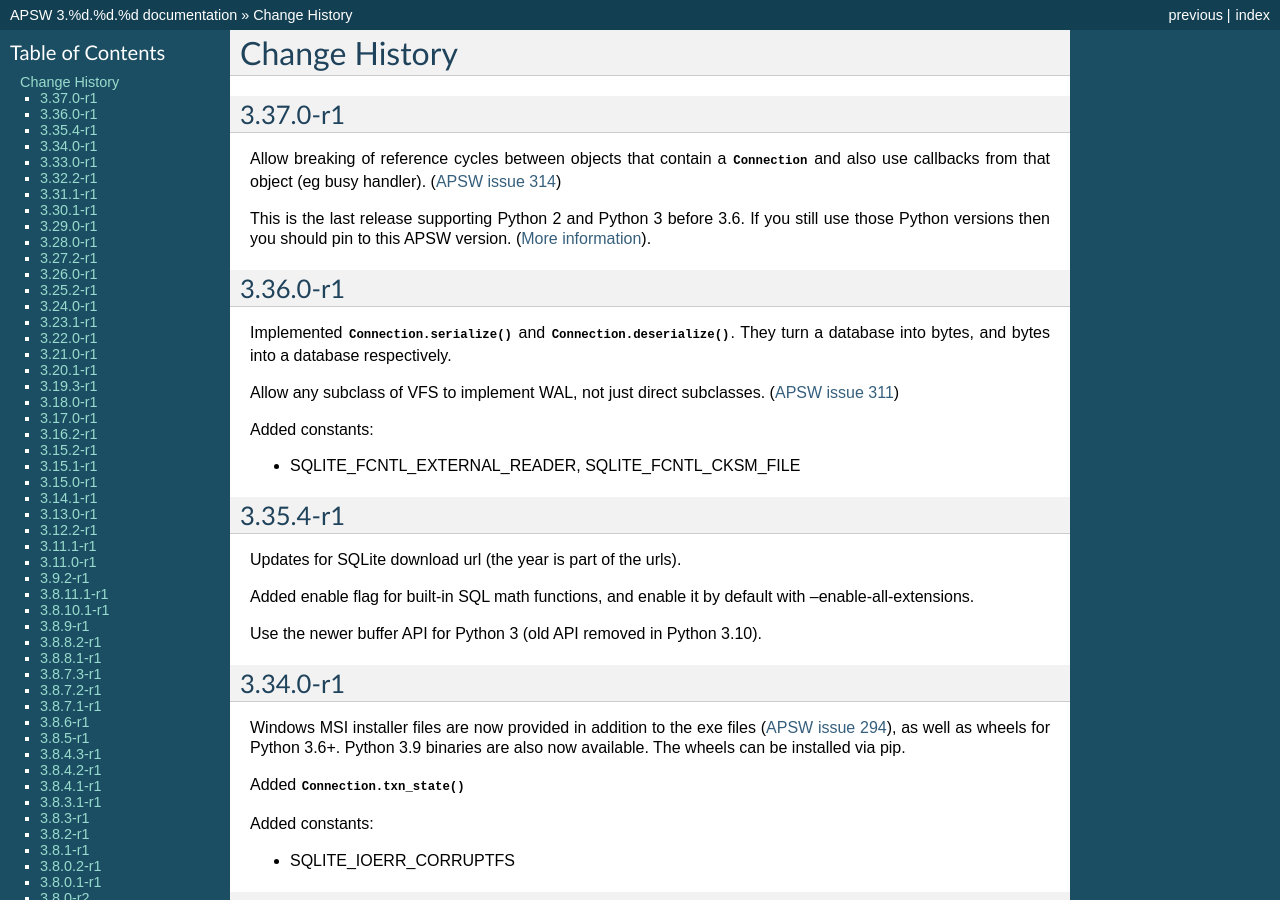
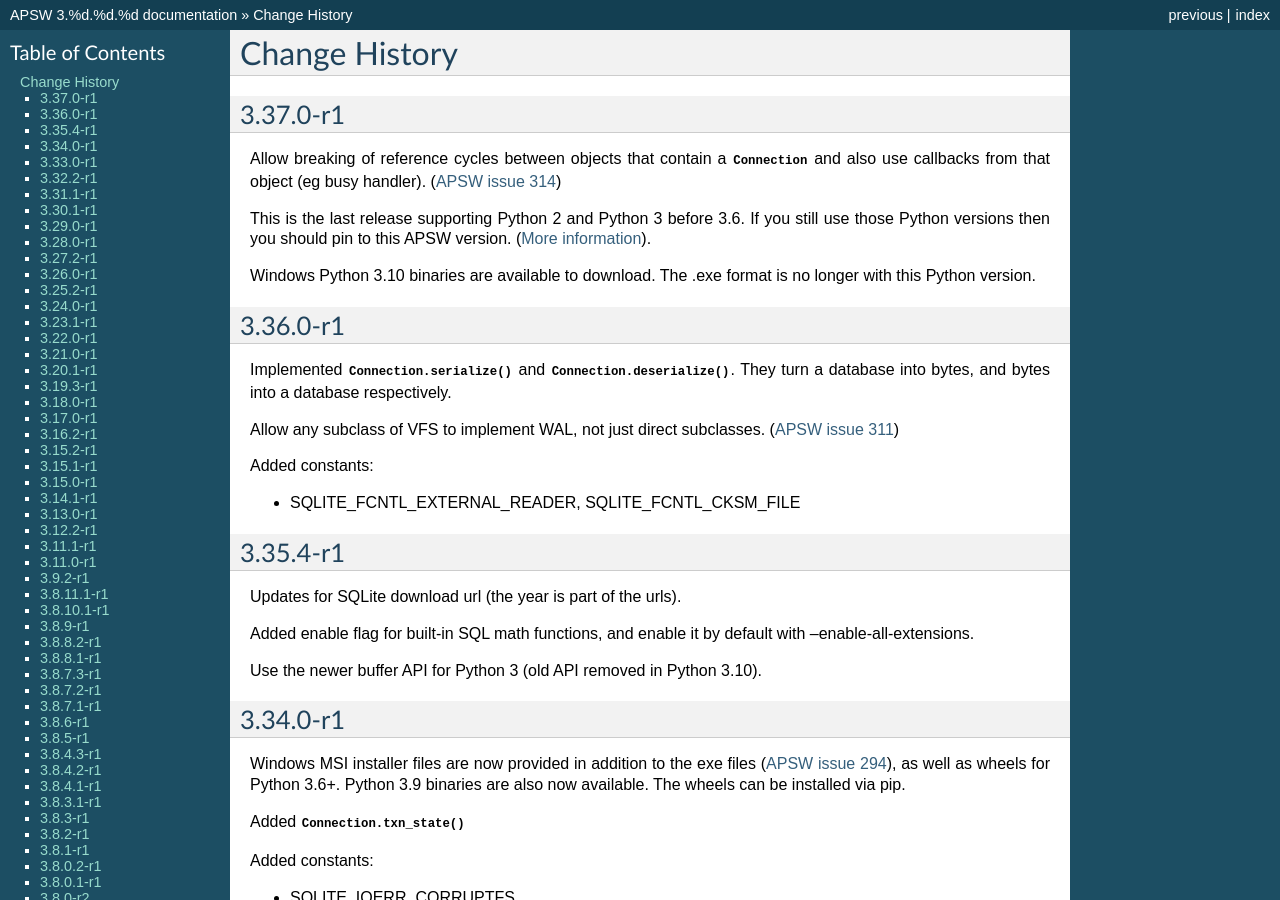
Before and after one commit to rogerbinns/apsw, a Sphinx documentation site: the page built from doc/changes.rst, in a window 1280 px wide and 900 px high. Built offline with Sphinx 7.4.7, drawn with Linux system fonts in a browser that asks for light colours; pages that are not in the unit, such as notebooks, are missing from menus; the version number is read from the project's files by our own code.

Commit message:
Python 3.10 Windows binaries available

```diff
--- a/doc/changes.rst
+++ b/doc/changes.rst
@@ -13,6 +13,9 @@
 If you still use those Python versions then you should pin to this
 APSW version.  (`More information
 <https://www.rogerbinns.com/blog/XXXXXX>`__).
+
+Windows Python 3.10 binaries are available to download.  The .exe format
+is no longer with this Python version.
 
 3.36.0-r1
 =========
```
